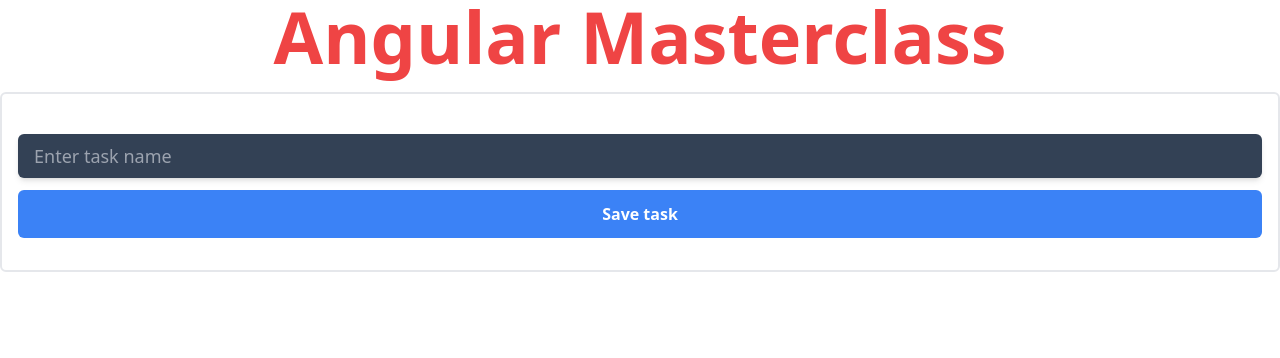
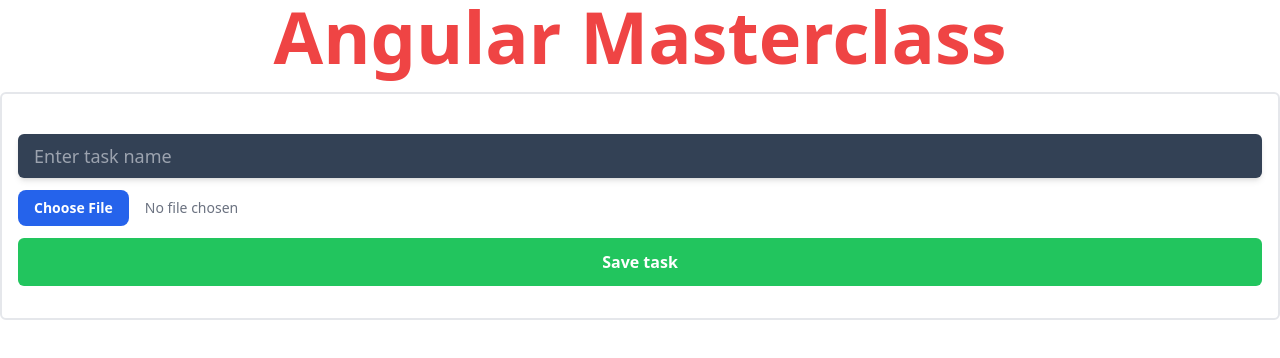
Before and after one commit to rcellas/todo-list-angular-v18, an Angular app: page / in a window 1280 px wide. Shown: the top 358 px of the page. Built offline with nearby package versions, Linux system fonts and the light colour scheme; no server answers.

Commit message:
add upload img

```diff
--- a/src/app/shared/model/Task.ts
+++ b/src/app/shared/model/Task.ts
@@ -1,5 +1,6 @@
 export interface Task{
   id?:number,
   nameTask: string,
+  file:string,
   isComplete:boolean
 }
--- a/src/app/shared/services/task.service.ts
+++ b/src/app/shared/services/task.service.ts
@@ -12,28 +12,34 @@ export class TaskService {
   tasks = signal<Task[]>([]);
   http = inject(HttpClient);
 
-  getAllTasks(){
+  getAllTasks() {
     return this.http.get<Task[]>(this.url);
   }
 
-  async addTask(task:Task){
-    try{
-      const result = await firstValueFrom(this.http.post<Task>(this.url, task).pipe(catchError(e=>of(e))));
+  async addTask(formData: FormData) {
+    try {
+      const result = await firstValueFrom(this.http.post<Task>(this.url, formData).pipe(catchError(e => of(e))));
       return result;
-    }catch(e){
+    } catch (e) {
       console.error(e);
     }
   }
 
-  async updateTask(task:Task){
-    try{
-      const result = await firstValueFrom(this.http.put<Task>(`${this.url}${task.id}`,task).pipe(catchError(e=>of(e))));
+  async updateTask(task: Task) {
+    try {
+      const result = await firstValueFrom(this.http.put<Task>(`${this.url}${task.id}`, task).pipe(catchError(e => of(e))));
       return result;
-    }
-    catch(e){
+    } catch (e) {
       console.error(e)
     }
   }
 
-
+  async deleteTask(task: Task) {
+    try {
+      const result = await firstValueFrom(this.http.delete<Task>(`${this.url}${task.id}`).pipe(catchError(e => of(e))));
+      return result;
+    } catch (e) {
+      console.error(e)
+    }
+  }
 }
--- a/src/app/tasks/components/form/form.component.html
+++ b/src/app/tasks/components/form/form.component.html
@@ -1,4 +1,14 @@
 <form [formGroup]="taskForm" (ngSubmit)="onSubmit()" class="flex flex-col space-y-3">
   <input type="text" formControlName="nameTask" class="py-2 px-4 rounded-md bg-slate-700 shadow-md text-white text-lg w-full" placeholder="Enter task name">
-  <button type="submit"class="bg-blue-500 text-white font-bold py-3 rounded-md">Save task</button>
+  <input type="file" (change)="onFileChange($event)" class="block w-full text-sm text-gray-500
+        file:me-4 file:py-2 file:px-4
+        file:rounded-lg file:border-0
+        file:text-sm file:font-semibold
+        file:bg-blue-600 file:text-white
+        hover:file:bg-blue-700
+        file:disabled:opacity-50 file:disabled:pointer-events-none
+        dark:text-neutral-500
+        dark:file:bg-blue-500
+        dark:hover:file:bg-blue-400">
+  <button type="submit" class="bg-green-500 text-white font-bold py-3 rounded-md">Save task</button>
 </form>
--- a/src/app/tasks/components/form/form.component.ts
+++ b/src/app/tasks/components/form/form.component.ts
@@ -7,17 +7,30 @@ import { Task } from '../../../shared/model/Task';
   standalone: true,
   imports: [ReactiveFormsModule],
   templateUrl: './form.component.html',
-  styleUrl: './form.component.scss'
+  styleUrls: ['./form.component.scss']
 })
 export class FormComponent {
   @Input() taskForm!: FormGroup;
-  @Output() sentForm= new EventEmitter<Task>();
+  @Output() sentForm = new EventEmitter<FormData>();
+  selectedFile!: File | null;
 
-  onSubmit(){
-    const task:Task={
-      nameTask:this.taskForm.controls["nameTask"].value,
-      isComplete:this.taskForm.controls["isComplete"].value
+  onFileChange(event: Event) {
+    const input = event.target as HTMLInputElement;
+    if (input.files && input.files.length > 0) {
+      this.selectedFile = input.files[0];
     }
-    this.sentForm.emit(task);
+  }
+
+  onSubmit() {
+    const formData = new FormData();
+    formData.append('nameTask', this.taskForm.get('nameTask')?.value || '');
+    formData.append('isComplete', this.taskForm.get('isComplete')?.value || false);
+
+    if (this.selectedFile) {
+      formData.append('file', this.selectedFile);
+    }
+
+    console.log('Form submitted:', formData); // Añadir esta línea para depuración
+    this.sentForm.emit(formData);
   }
 }
--- a/src/app/tasks/components/list/list.component.html
+++ b/src/app/tasks/components/list/list.component.html
@@ -1,26 +1,17 @@
-<!-- representación de la tarea -->
+
 @for(task of tasks; track trackTasks){
 <div class="bg-slate-700 py-2 px-4 rounded-md shadow-md cursor-pointer my-4">
   <div class="flex justify-between items-center">
-    <!-- Esto es igual que cuando hacemos el mapeo de react cuando lo ponemos en el html -->
     <h3 class="text-gray-200 font-bold">{{task.nameTask}}</h3>
     <span class="text-xs font-bold rounded-full text-white px-2 bg-green-400"
     [ngClass]="(task.isComplete)?'bg-green-400':'bg-red-400'" (dblclick)="onToggle(task)">
-    <!-- los corchestes nos va a servir para poner también expresiones js -->
+
     {{(task.isComplete)?'Done':'Pending'}}
   </span>
   </div>
   <div class="flex justify-end items-center">
-<!--
-    <svg class="feather feather-edit w-4 text-white cursor-pointer" fill="none" height="24" stroke="currentColor"
-      stroke-linecap="round" stroke-linejoin="round" stroke-width="2" viewBox="0 0 24 24" width="24"
-      xmlns="http://www.w3.org/2000/svg">
-      <path d="M11 4H4a2 2 0 0 0-2 2v14a2 2 0 0 0 2 2h14a2 2 0 0 0 2-2v-7" />
-      <path d="M18.5 2.5a2.121 2.121 0 0 1 3 3L12 15l-4 1 1-4 9.5-9.5z" />
-    </svg> -->
-    <!-- <p class="text-gray-200">{{task.description}}</p> -->
     <svg (click)="onDelete(task)" xmlns="http://www.w3.org/2000/svg" viewBox="0 0 20 20" fill="currentColor"
-      class="w-4 h-4 text-red-400 cursor-pointer">
+      class="w-4 h-4 text-red-400 cursor-pointer" (click)="onDelete(task)">
       <path fill-rule="evenodd"
         d="M8.75 1A2.75 2.75 0 006 3.75v.443c-.795.077-1.584.176-2.365.298a.75.75 0 10.23 1.482l.149-.022.841 10.518A2.75 2.75 0 007.596 19h4.807a2.75 2.75 0 002.742-2.53l.841-10.52.149.023a.75.75 0 00.23-1.482A41.03 41.03 0 0014 4.193V3.75A2.75 2.75 0 0011.25 1h-2.5zM10 4c.84 0 1.673.025 2.5.075V3.75c0-.69-.56-1.25-1.25-1.25h-2.5c-.69 0-1.25.56-1.25 1.25v.325C8.327 4.025 9.16 4 10 4zM8.58 7.72a.75.75 0 00-1.5.06l.3 7.5a.75.75 0 101.5-.06l-.3-7.5zm4.34.06a.75.75 0 10-1.5-.06l-.3 7.5a.75.75 0 101.5.06l.3-7.5z"
         clip-rule="evenodd" />
--- a/src/app/tasks/tasks.component.html
+++ b/src/app/tasks/tasks.component.html
@@ -1,4 +1,4 @@
 <section class="flex flex-col space-y-4 mt-6">
   <app-form [taskForm]="taskForm" (sentForm)="onSubmit($event)"></app-form>
-  <app-list [tasks]="tasks" (onToggleTask)="toogleTask($event)"></app-list>
+  <app-list [tasks]="tasks" (onDeleteTask)="deleteTask($event)"></app-list>
 </section>
--- a/src/app/tasks/tasks.component.ts
+++ b/src/app/tasks/tasks.component.ts
@@ -3,34 +3,42 @@ import { FormBuilder, FormGroup, ReactiveFormsModule } from '@angular/forms';
 import { Task } from '../shared/model/Task';
 import { TaskService } from '../shared/services/task.service';
 import { FormComponent } from "./components/form/form.component";
-import { Observable } from 'rxjs';
 import { ListComponent } from "./components/list/list.component";
 
 @Component({
   selector: 'app-tasks',
   standalone: true,
-  imports: [FormComponent, ReactiveFormsModule,ListComponent],
+  imports: [FormComponent, ReactiveFormsModule, ListComponent],
   templateUrl: './tasks.component.html',
-  styleUrl: './tasks.component.scss'
+  styleUrls: ['./tasks.component.scss']
 })
-export class TasksComponent implements OnInit{
+export class TasksComponent implements OnInit {
   private taskService = inject(TaskService);
-  private formBuilder =inject(FormBuilder);
-  tasks!:Task[];
+  private formBuilder = inject(FormBuilder);
+  tasks!: Task[];
   taskForm!: FormGroup;
 
-  newTask:Task={nameTask:'',isComplete:false}
-
   ngOnInit(): void {
-      this.taskForm = this.formBuilder.group(this.newTask);
-      this.taskService.getAllTasks().subscribe((result)=>this.tasks = result);
+    this.taskForm = this.formBuilder.group({
+      nameTask: [''],
+      file: [null],
+      isComplete: [false]
+    });
+    this.taskService.getAllTasks().subscribe((result) => this.tasks = result);
   }
 
-  onSubmit(task:Task){
-    this.taskService.addTask(task);
+  onSubmit(formData: FormData) {
+    this.taskService.addTask(formData).then(() => {
+      this.taskForm.reset();
+      this.taskService.getAllTasks().subscribe((result) => this.tasks = result);
+    });
   }
 
-  toogleTask(task:Task){
+  deleteTask(task: Task) {
+    this.taskService.deleteTask(task);
+  }
+
+  toggleTask(task: Task) {
     task.isComplete = !task.isComplete;
     this.taskService.updateTask(task);
   }
```
